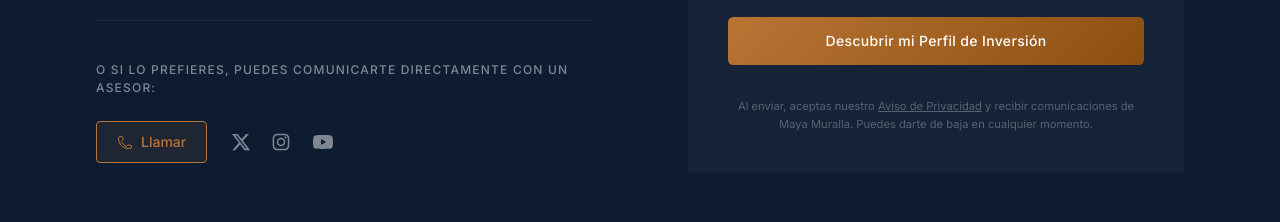
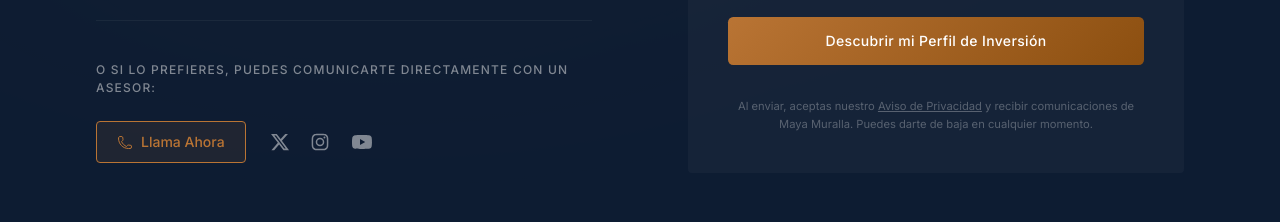
Before and after one commit to Lans-Becerril/maya-muralla, a Next.js app: page / in a window 1280 px wide. Shown: the part 5340-5562 px from the top of the page. Built offline with nearby package versions, Linux system fonts and the light colour scheme; no server answers.

Commit message:
UI: Actualización de textos en LeadForm

```diff
--- a/src/components/LeadForm.tsx
+++ b/src/components/LeadForm.tsx
@@ -156,7 +156,7 @@ export default function LeadForm() {
                   <svg className="w-4 h-4" fill="none" viewBox="0 0 24 24" strokeWidth={1.5} stroke="currentColor">
                     <path strokeLinecap="round" strokeLinejoin="round" d="M2.25 6.75c0 8.284 6.716 15 15 15h2.25a2.25 2.25 0 0 0 2.25-2.25v-1.372c0-.516-.351-.966-.864-1.048l-3.413-.553a2.25 2.25 0 0 0-2.166.94l-1.103 1.32c-3.196-1.55-5.89-4.243-7.44-7.44l1.32-1.103a2.25 2.25 0 0 0 .94-2.166l-.553-3.413a2.25 2.25 0 0 0-1.048-.864H4.5A2.25 2.25 0 0 0 2.25 6.75Z" />
                   </svg>
-                  <span className="font-body text-sm font-medium">Llamar</span>
+                  <span className="font-body text-sm font-medium">Llama Ahora</span>
                 </a>
 
                 {/* Redes Sociales */}
@@ -295,7 +295,7 @@ export default function LeadForm() {
                   <svg className="w-4 h-4" fill="none" viewBox="0 0 24 24" strokeWidth={1.5} stroke="currentColor">
                     <path strokeLinecap="round" strokeLinejoin="round" d="M2.25 6.75c0 8.284 6.716 15 15 15h2.25a2.25 2.25 0 0 0 2.25-2.25v-1.372c0-.516-.351-.966-.864-1.048l-3.413-.553a2.25 2.25 0 0 0-2.166.94l-1.103 1.32c-3.196-1.55-5.89-4.243-7.44-7.44l1.32-1.103a2.25 2.25 0 0 0 .94-2.166l-.553-3.413a2.25 2.25 0 0 0-1.048-.864H4.5A2.25 2.25 0 0 0 2.25 6.75Z" />
                   </svg>
-                  <span className="font-body text-sm font-medium">Llamar</span>
+                  <span className="font-body text-sm font-medium">Llama Ahora</span>
                 </a>
 
                 {/* Redes Sociales */}
```
